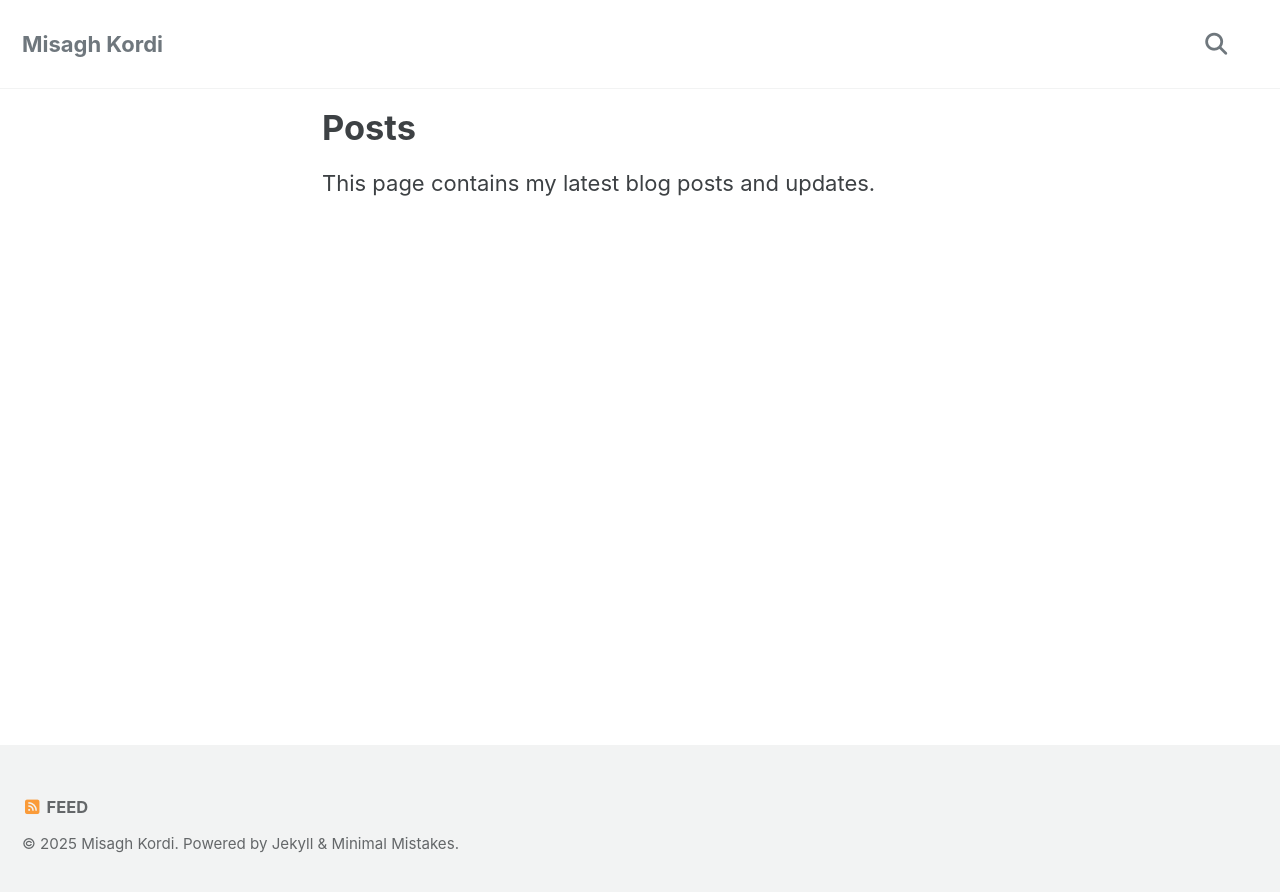
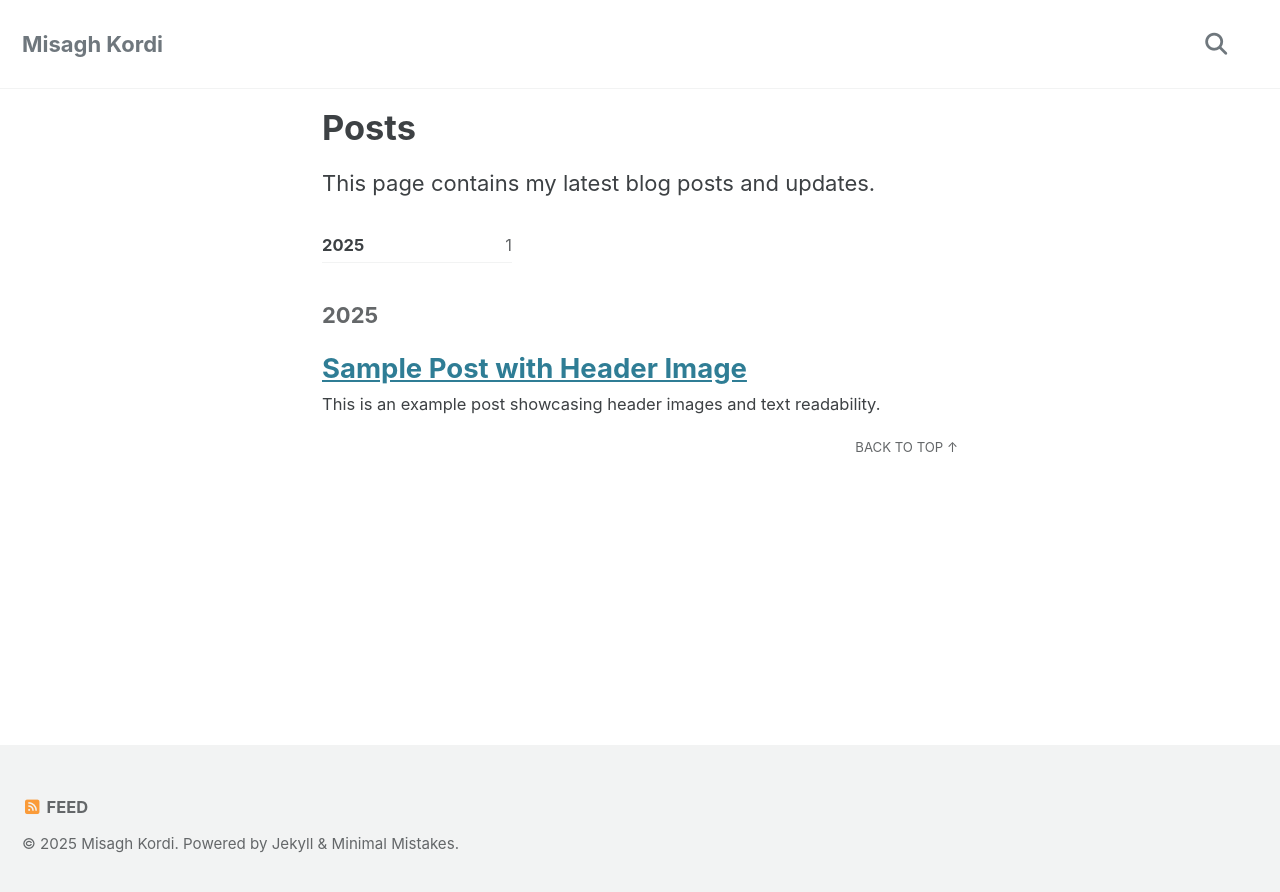
Before and after one commit to kordimisagh/kordimisagh.github.io, a Jekyll site: the page built from posts.md, in a window 1280 px wide. Shown: the top 892 px of the page. Built offline with Jekyll 4.4.1, drawn with Linux system fonts in a browser that asks for light colours; cached includes are drawn as plain includes.

Commit message:
Add sample post with header image

```diff
--- a/_config.yml
+++ b/_config.yml
@@ -33,8 +33,8 @@
 header_pages:
   - index.md
   - about.md
-  - projects.md
-  - references.md
+  - posts.md
+  - collections.md
 
 # Social links
 social_links:
--- /dev/null
+++ b/_posts/2025-01-05-sample-post.md
@@ -0,0 +1,18 @@
+---
+layout: single
+title: "Sample Post with Header Image"
+date: 2025-01-05
+categories: [sample, showcase]
+tags: [example, minimal-mistakes]
+author: "Misagh Kordi"
+header:
+  overlay_image: /assets/images/sample-header.jpg
+  overlay_filter: 0.5
+  caption: "Photo credit: Unsplash"
+  actions:
+    - label: "Read More"
+      url: "/about/"
+excerpt: "This is an example post showcasing header images and text readability."
+---
+
+This is an example post with a **header image** and some sample text below to demonstrate layout and design.
```
Also changed, not shown: Gemfile.lock (deleted), 1 other file.
